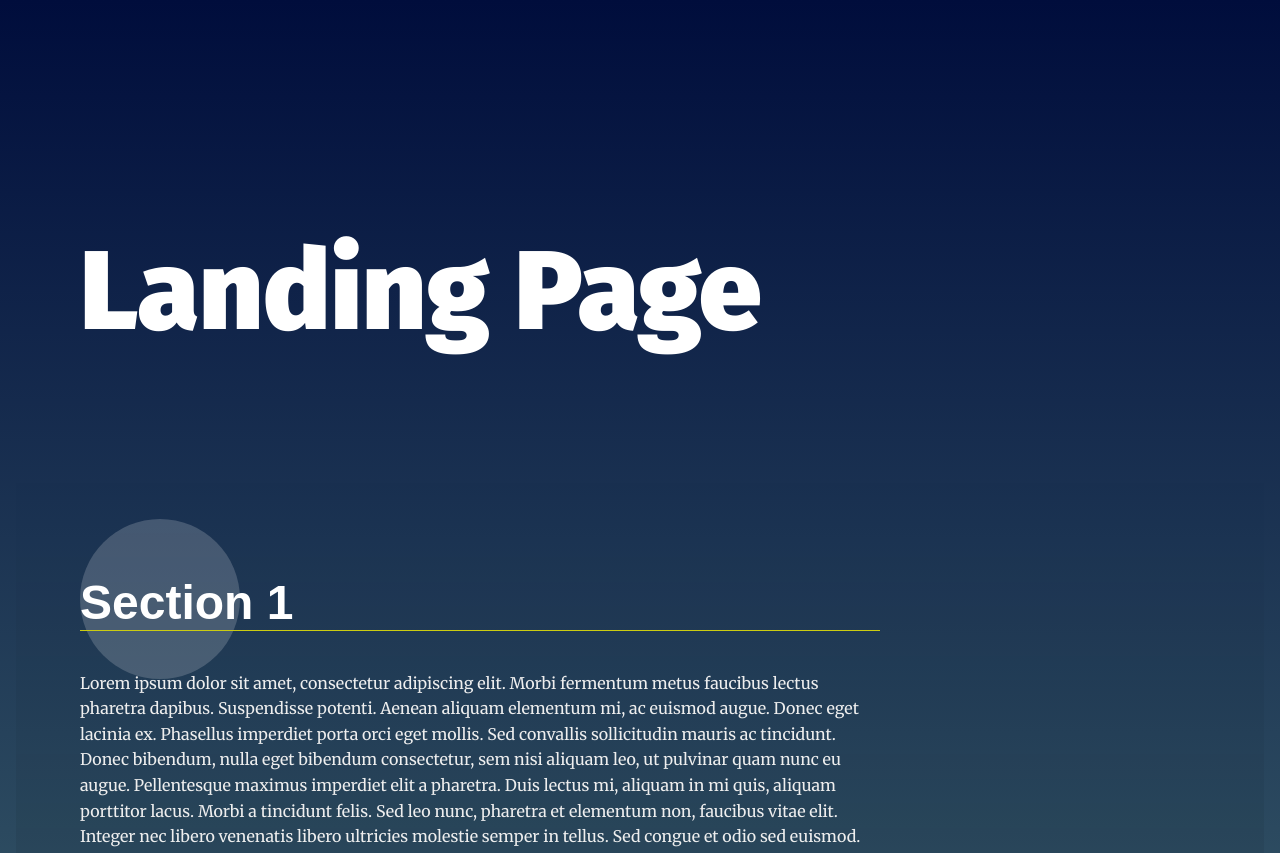
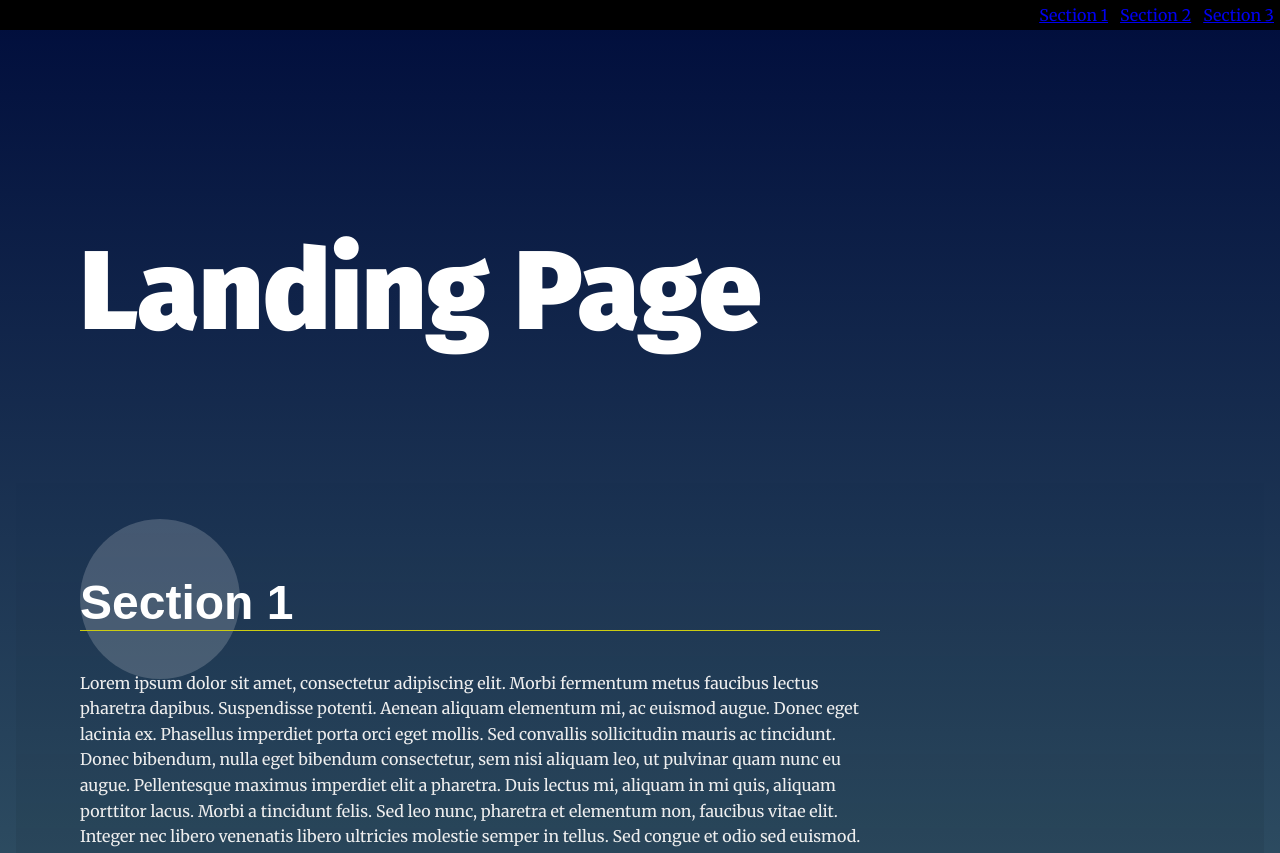
Before and after one commit to HossamBH/landingPage, a plain HTML site: page index.html in a window 1280 px wide. Shown: the top 853 px of the page. Drawn offline with Linux system fonts and the light colour scheme.

Commit message:
add the nav list with smooth link to each section

```diff
--- a/css/styles.css
+++ b/css/styles.css
@@ -10,6 +10,10 @@
 
 
 /* ---- Base Rules ---- */
+html {
+    scroll-behavior: smooth;
+}
+
 body {
     background: rgb(136,203,171);
     background: linear-gradient(0deg, rgba(136,203,171,1) 0%, rgba(0,13,60,1) 100%);
@@ -86,6 +90,16 @@ section {
     background: #333;
     color: #fff;
     transition: ease 0.3s all;
+}
+
+#navbar__list{
+    background-color: #000;
+}
+
+#navbar__list li {
+    padding: 5px;
+    margin: 0px 1px 0px;
+    background-color: #000;
 }
 
 /* Header Styles */
--- a/index.html
+++ b/index.html
@@ -9,13 +9,14 @@
   <link href="https://fonts.googleapis.com/css?family=Fira+Sans:900|Merriweather&display=swap" rel="stylesheet">  <!-- Load Styles -->
   <link href="css/styles.css" rel="stylesheet">
 </head>
-<body>
+<body onload="startAnimation();">
   <!-- HTML Follows BEM naming conventions
   IDs are only used for sections to connect menu achors to sections -->
   <header class="page__header">
     <nav class="navbar__menu">
       <!-- Navigation starts as empty UL that will be populated with JS -->
-      <ul id="navbar__list"></ul>
+      <ul id="navbar__list">
+      </ul>
     </nav>
   </header>
   <main>
@@ -55,5 +56,6 @@
     <p>&copy Udacity</p>
   </footer>
 
+  <script src="js/app.js"></script>
 </body>
 </html>
--- a/js/app.js
+++ b/js/app.js
@@ -17,7 +17,7 @@
  * Define Global Variables
  *
 */
-
+var navBar = document.querySelector('#navbar__list');
 
 /**
  * End Global Variables
@@ -25,6 +25,27 @@
  *
 */
 
+// add navegation buttons according to the number of sections
+function addNavSections(){
+    let numberOfSections = document.querySelectorAll('section').length;
+    const fragment = document.createDocumentFragment();  // ← uses a DocumentFragment instead of a <div>
+
+    for(let i=1; i<=numberOfSections; i++){
+        const section = document.getElementById(`section${i}`);
+
+        // add the nav button if the section exists
+        if(section != null){
+            const newList = document.createElement('li');
+            const newNavButton = document.createElement('a');
+            newNavButton.innerText = `Section ${i}`;
+            newNavButton.setAttribute('href', `#section${i}`);
+            newList.appendChild(newNavButton);
+            fragment.appendChild(newList);
+        }
+    }
+    var navBar = document.querySelector('#navbar__list');
+    navBar.appendChild(fragment);
+}
 
 
 /**
@@ -32,9 +53,10 @@
  * Begin Main Functions
  *
 */
+function startAnimation(){
 
 // build the nav
-
+addNavSections();
 
 // Add class 'active' to section when near top of viewport
 
@@ -53,3 +75,6 @@
 // Scroll to section on link click
 
 // Set sections as active
+
+
+}
```
